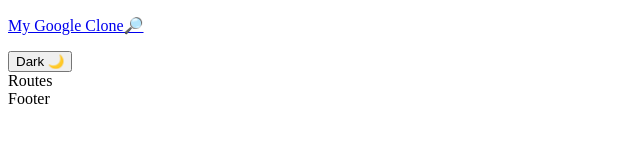
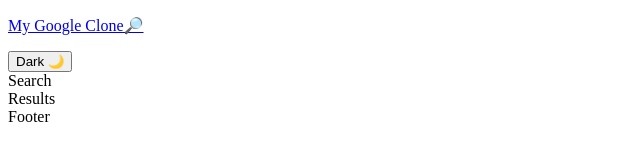
Before and after one commit to killyvera/my-google-clone, a React (Create React App) app: page /search in a window 1280 px wide. Shown: the top 162 px of the page, without its empty margins (0-640 px from the left). Built offline with nearby package versions, Linux system fonts and the light colour scheme.

Commit message:
update routes settings

```diff
--- a/src/App.js
+++ b/src/App.js
@@ -2,7 +2,7 @@
 
 import {Navbar} from './components/Navbar';
 import {Footer} from './components/Footer';
-import {Routes} from './components/Routes';
+import {RoutesApp} from './components/RoutesApp';
 
 
 export const App = () => {
@@ -12,7 +12,7 @@
     <div className= {darkTheme ? 'dark' : ''} >
       <div className="bg-gray-100 dark:bg-gray-900 dark:text-gray-200 min-h-screen ">
         <Navbar  darkTheme={darkTheme} setDarkTheme={setDarkTheme} />
-        <Routes />
+        <RoutesApp />
         <Footer />
       </div>
 
--- a/src/components/Navbar.jsx
+++ b/src/components/Navbar.jsx
@@ -1,5 +1,6 @@
 import React from 'react'
 import { Link } from 'react-router-dom';
+import {Search } from './Search';
 
 export const Navbar = ({darkTheme, setDarkTheme}) => {
     return (
@@ -13,8 +14,8 @@
                 <button type="button" className=" dark:bg-gray-300 dark:text-gray-900 bg-gray-100 border rounded-full px-2 py-1 hover:shadow-lg " onClick={() => setDarkTheme(!darkTheme) }>
                     {darkTheme ? 'Light 💡' : 'Dark 🌙'}
                 </button>
-
             </div>
+            <Search />
         </div>
     )
 }
--- /dev/null
+++ b/src/components/Results.jsx
@@ -0,0 +1,7 @@
+import React from 'react'
+
+export const Results = () => {
+  return (
+    <div>Results</div>
+  )
+}
--- a/src/components/Routes.jsx
+++ /dev/null
@@ -1,7 +0,0 @@
-import React from 'react'
-
-export const Routes = () => {
-  return (
-    <div>Routes</div>
-  )
-}
--- /dev/null
+++ b/src/components/RoutesApp.jsx
@@ -0,0 +1,23 @@
+import React from 'react'
+import { Routes, Route, Navigate } from 'react-router-dom';
+
+import { Results } from './Results';
+
+export const RoutesApp = () => {
+  return (
+    <div className="p-4">
+      <Routes>
+        <Route exact path="/" >
+          <Route path="/" element={<Navigate replace to="/search" />} />
+        </Route>
+        {["/search", "/images", "/news", "/videos"].map(path => (
+          <Route
+            key={<Results />} // optional: avoid full re-renders on route changes
+            path={path}
+            element={<Results />}
+          />
+        ))}
+      </Routes>
+    </div>
+  )
+}
--- /dev/null
+++ b/src/components/Search.jsx
@@ -0,0 +1,7 @@
+import React from 'react';
+
+export const Search = () => {
+  return (
+    <div>Search</div>
+  )
+};
--- a/src/index.js
+++ b/src/index.js
@@ -2,13 +2,13 @@
 import ReactDOM from "react-dom/client";
 import App from "./App";
 import "./global.css";
-import { BrowserRouter as Router } from "react-router-dom";
+import { BrowserRouter } from "react-router-dom";
 
 const root = ReactDOM.createRoot(document.getElementById("root"));
 root.render(
   <React.StrictMode>
-    <Router>
+    <BrowserRouter>
       <App />
-    </Router>
+    </BrowserRouter>
   </React.StrictMode>
 );
```
